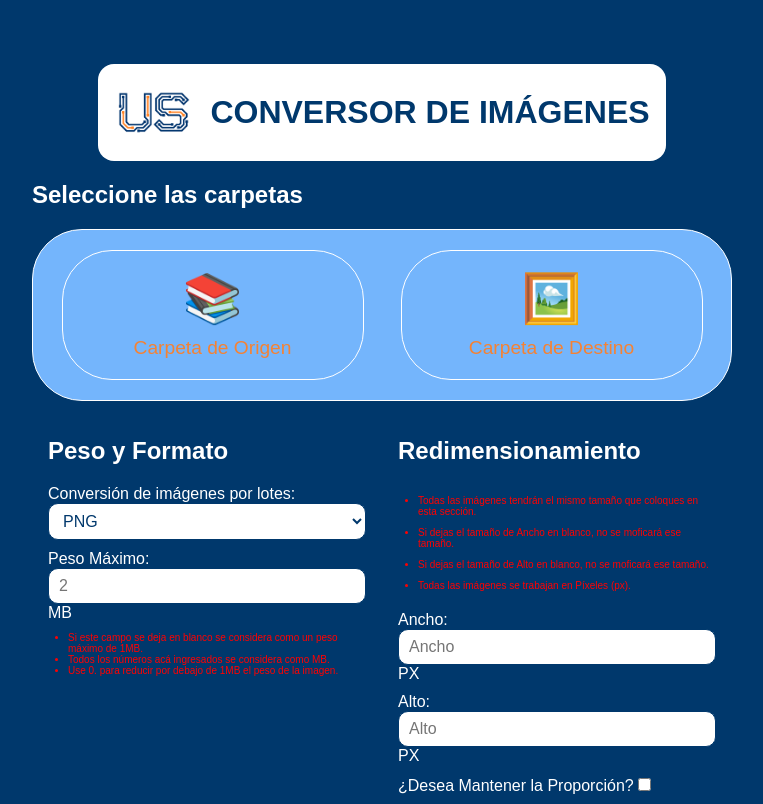
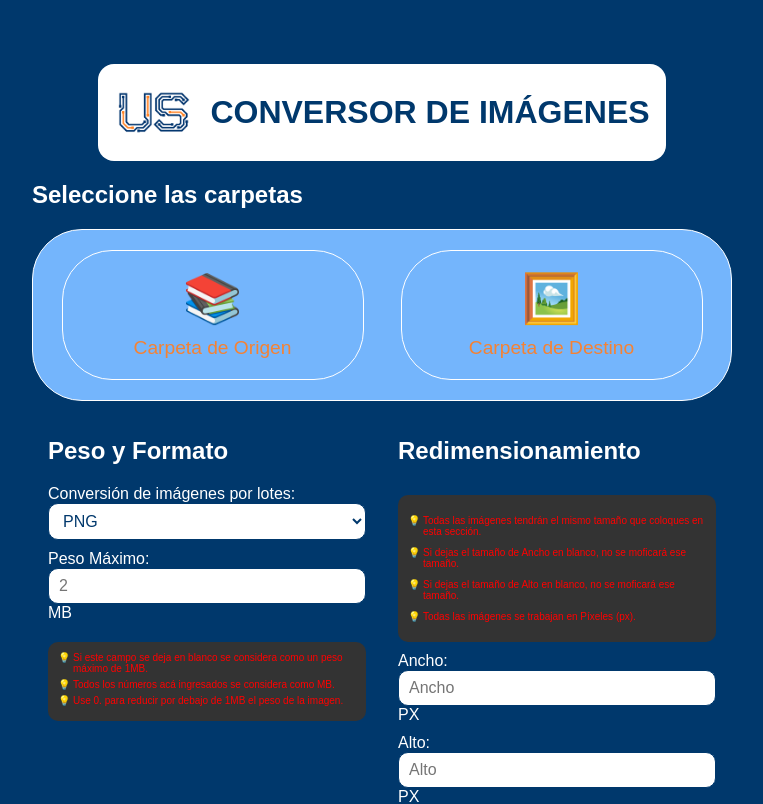
Before and after one commit to raulferreyra/image-convertor, a Vue app in the folder frontend/: page / in a window 1280 px wide. Shown: the top 804 px of the page, without its empty margins (258-1021 px from the left). Built offline with nearby package versions, Linux system fonts and the light colour scheme; a web font is replaced by a local one.

Commit message:
Upgrades for messages button

```diff
--- a/frontend/src/components/Home.vue
+++ b/frontend/src/components/Home.vue
@@ -286,6 +286,26 @@ header h1 {
     color: var(--color-red);
 }
 
+#settings .row.message ul {
+    list-style: none;
+    background: var(--color-gray);
+    padding: 10px;
+    border-radius: 10px;
+    margin-top: 10px;
+}
+
+#settings .row.message ul li {
+    margin-bottom: 5px;
+    padding-left: 15px;
+    position: relative;
+}
+
+#settings .row.message ul li::before {
+    content: '💡';
+    position: absolute;
+    left: 0;
+}
+
 #settings input[type="number"],
 #settings select {
     background-color: var(--color-white);
```
